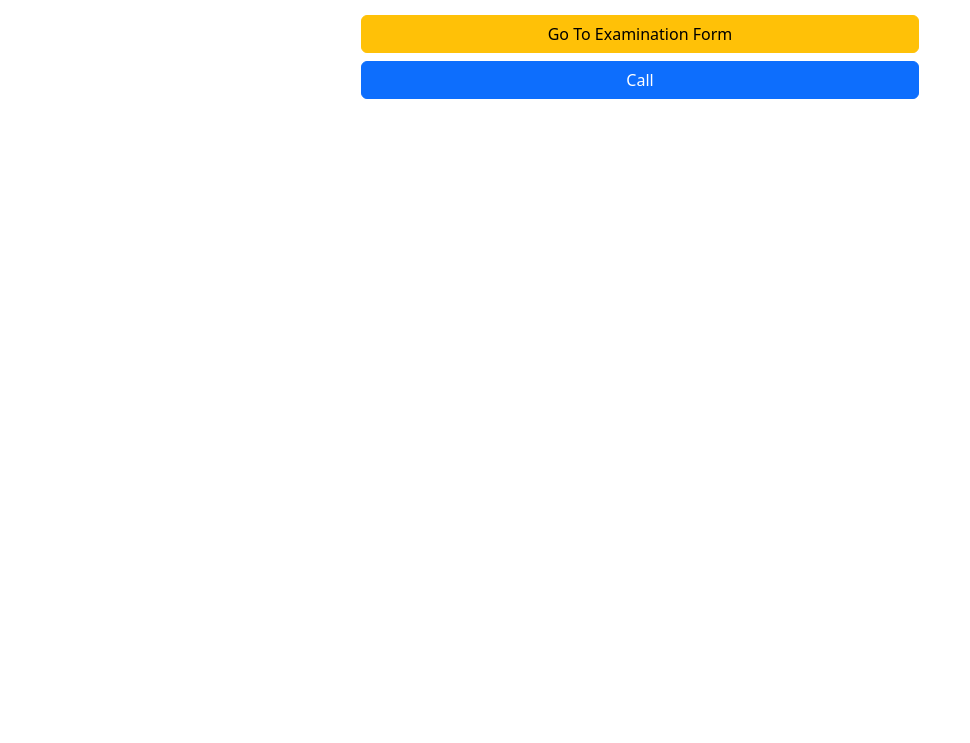
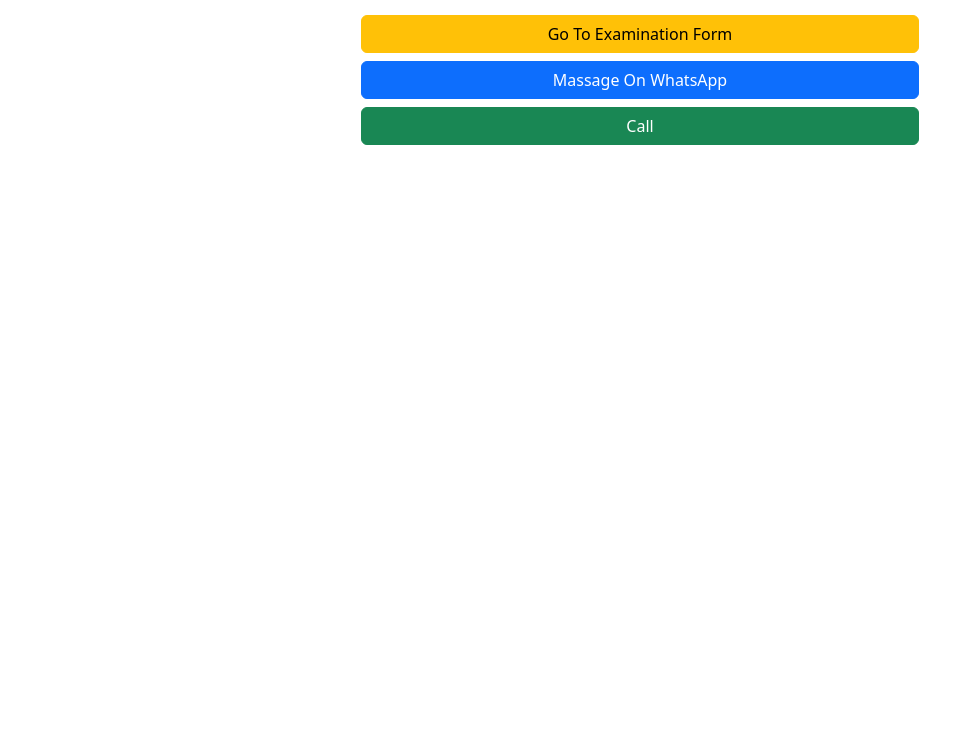
Before and after one commit to Pankajpensia/icskharian.github.io, a plain HTML site: page index.html in a window 1280 px wide. Shown: the part 57-800 px from the top of the page, without its empty margins (0-970 px from the left). Drawn offline with nearby package versions, Linux system fonts and the light colour scheme.

Commit message:
Update index.html

```diff
--- a/index.html
+++ b/index.html
@@ -19,7 +19,7 @@
 <div class="container my-3" >
 <div class="d-grid gap-2 col-6 mx-auto">
   <a href="https://surveyheart.com/form/658438da3f60a03c1b35e531" class="btn btn-warning" type="button">Go To Examination Form</a>
-  <a href="https://wa.me/+918901373489?text=I'm%20interested%20in%20your%20%20Scholarship%20%20Exam" class="btn btn-primary" type=">Massage On WhatsApp</a>
+  <a href="https://wa.me/+918901373489?text=I'm%20interested%20in%20your%20%20Scholarship%20%20Exam" class="btn btn-primary" type="button">Massage On WhatsApp</a>
   <a href="tel:+918901373489" class="btn btn-success" type="button">Call</a>
 </div>
 </div>
```
